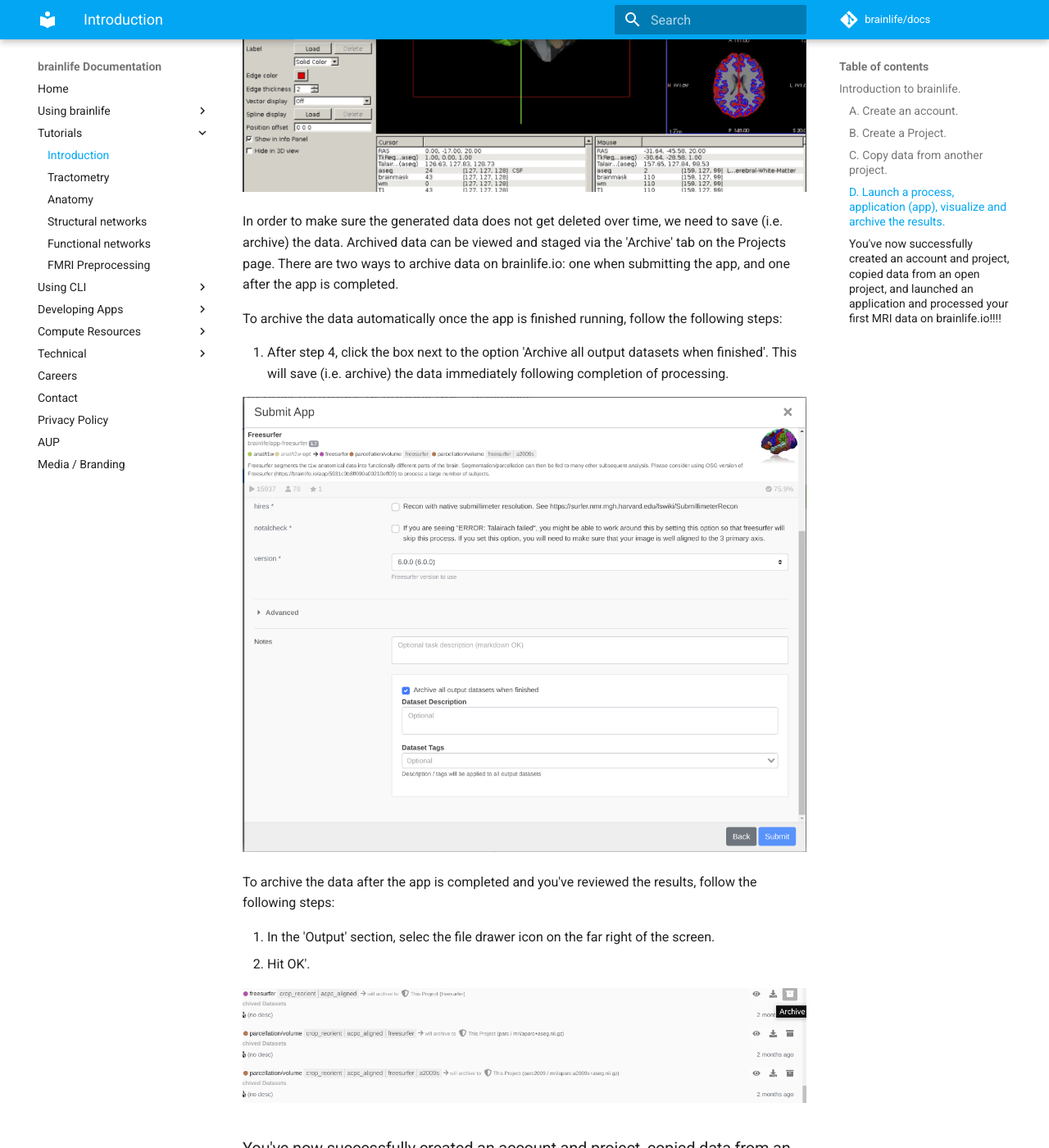
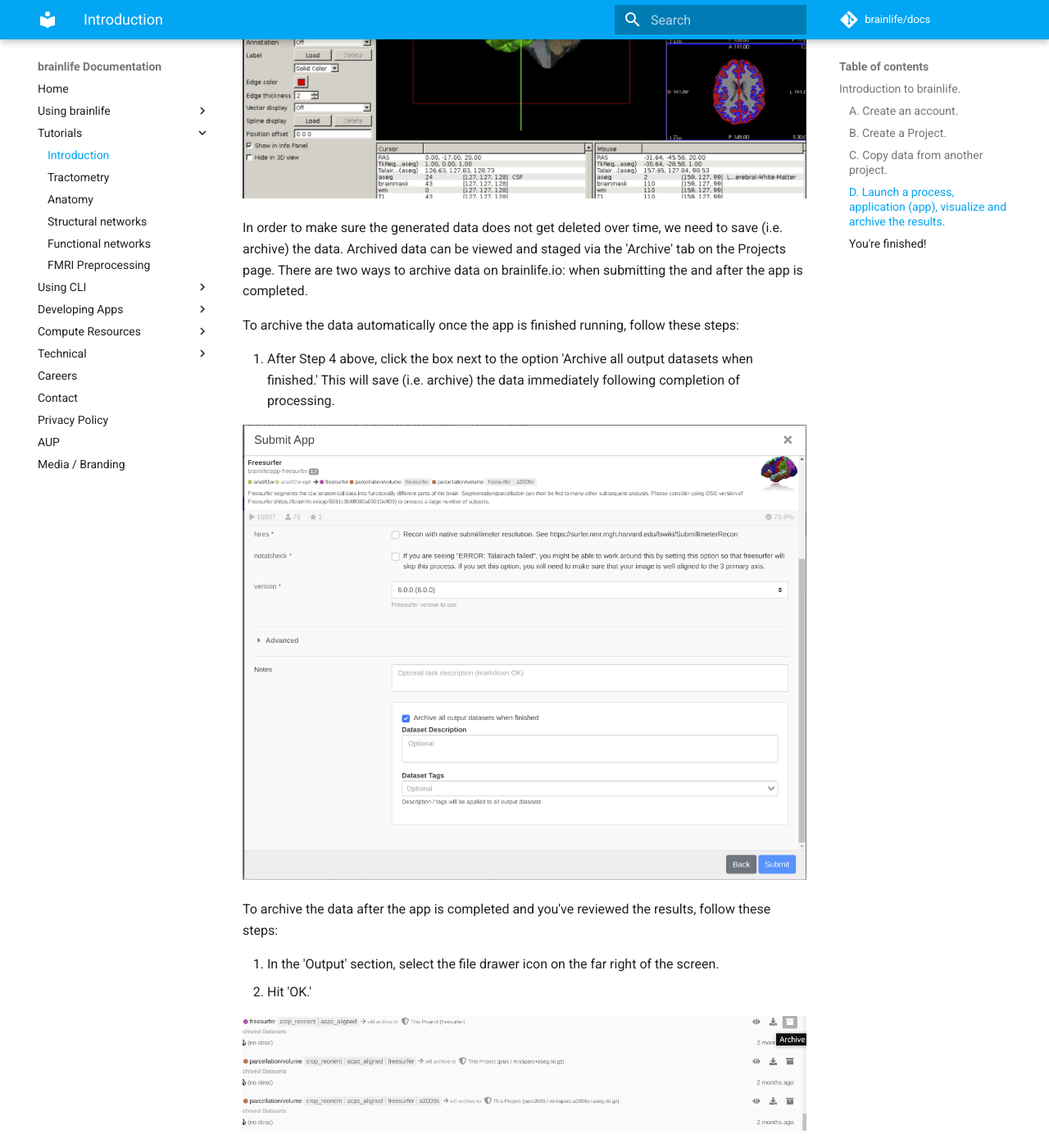
Before and after one commit to brainlife/docs, an MkDocs documentation site: the page built from docs/tutorial/introduction-to-brainlife.md, in a window 1280 px wide and 1400 px high, scrolled down 5550 px. Shown: the whole window at 82% size. Built offline with MkDocs 1.6.1 and Material for MkDocs 9.7.7, drawn with Linux system fonts in a browser that asks for light colours; comment, search, counter and statistics services are not loaded; some of the changed text lies outside the part shown.

Commit message:
Basic grammar/spelling edits
I'd like to keep this tutorial on the website, so I'm going through and editing old ones.

```diff
--- a/docs/tutorial/introduction-to-brainlife.md
+++ b/docs/tutorial/introduction-to-brainlife.md
@@ -15,10 +15,10 @@
 <iframe width="560" height="315" src="https://www.youtube.com/embed/sV55YSCJd-k" frameborder="0" allow="accelerometer; autoplay; encrypted-media; gyroscope; picture-in-picture" allowfullscreen></iframe>
 </center>
 
-To do make an account and project, follow the following steps:
+To do make an account and project, follow these steps:
 
-1. Enter brainlife.io enter your browser web address.
-1. Once on the homepage, click the 'signup' button in the top left corner.
+1. Enter brainlife.io into your browser web address.
+1. Once on the homepage, click the "signup" button in the top left corner.
     * Enter the following information on the signup page:
         * username
         * email
@@ -27,20 +27,20 @@
         * institution/university
         * biography
         * position (undergraduate student)
-1. Read the usage policy and select the 'Agree to our Acceptable Use Policy' box and hit submit
+1. Read the Acceptable Use and Privacy policies and then check the box that says "I have read and consent to brainlife.io Acceptable Use Policy and Privacy Policy" and hit submit
 
 ### B. Create a Project.
 
 Next we will start managing some data on the platform by creating a Project.
 
-1. (Go to the brainlife.io home page)[brainlife.io] and click on 'home.' This will bring you inside the platform.
+1. Go to the [brainlife.io home page](brainlife.io) and click 'home.' This will bring you inside the platform.
 1. Click the 'Projects' tab on the left side of the screen (shield icon).
 1. Click the '+' button at the bottom right corner of the screen.
     * Enter the following information on the My Project page:
         * name
         * description
         * Public access policy
-        * In 'administrators', add the following accounts (if you start typing a name the systemw ill autocomplete for you):
+        * In 'administrators', add the following accounts (if you start typing a name, the system will autocomplete for you):
             * Brad Caron
             * Soichi Hayashi
             * Franco Pestilli
@@ -113,22 +113,24 @@
 
 ![Freesurfer-output](/docs/img/output-freesurfer-freeview.png)
 
-In order to make sure the generated data does not get deleted over time, we need to save (i.e. archive) the data. Archived data can be viewed and staged via the 'Archive' tab on the Projects page. There are two ways to archive data on brainlife.io: one when submitting the app, and one after the app is completed.
+In order to make sure the generated data does not get deleted over time, we need to save (i.e. archive) the data. Archived data can be viewed and staged via the 'Archive' tab on the Projects page. There are two ways to archive data on brainlife.io: when submitting the and after the app is completed.
 
-To archive the data automatically once the app is finished running, follow the following steps:
+To archive the data automatically once the app is finished running, follow these steps:
 
-1. After step 4, click the box next to the option 'Archive all output datasets when finished'. This will save (i.e. archive) the data immediately following completion of processing.
+1. After Step 4 above, click the box next to the option 'Archive all output datasets when finished.' This will save (i.e. archive) the data immediately following completion of processing.
 
 ![App-archive](/docs/img/app-freesurfer-archive-data.png)
 
-To archive the data after the app is completed and you've reviewed the results, follow the following steps:
+To archive the data after the app is completed and you've reviewed the results, follow these steps:
 
-1. In the 'Output' section, selec the file drawer icon on the far right of the screen.
-1. Hit OK'.
+1. In the 'Output' section, select the file drawer icon on the far right of the screen.
+1. Hit 'OK.'
 
 ![Archive-output](/docs/img/archive-freesurfer-outputs.png)
 
-### You've now successfully created an account and project, copied data from an open project, and launched an application and processed your first MRI data on brainlife.io!!!!
+### You're finished! ###
+
+You've now successfully created an account and project, copied data from an open project, and launched an application and processed your first MRI data on brainlife.io!
 
 <!---
 ### E. Launch pipelines to efficiently and accurately process entire datasets.
```
Also changed, not shown: other parts of docs/tutorial/introduction-to-brainlife.md (+12 -12 lines).
